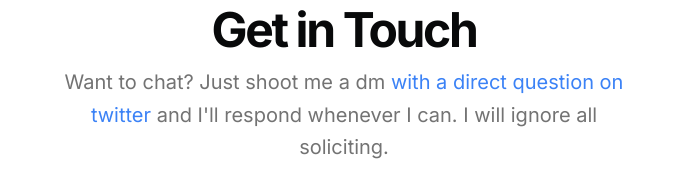
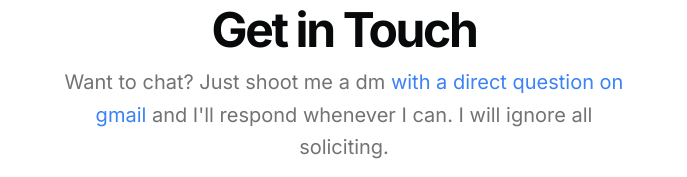
Before and after one commit to khalilbouhlel1/My-portfolio, a Next.js app: page / in a window 1280 px wide. Shown: the part 1832-2009 px from the top of the page, without its empty margins (296-983 px from the left). Built offline with nearby package versions, Linux system fonts and the light colour scheme.

Commit message:
Your commit message

```diff
--- a/src/app/page.tsx
+++ b/src/app/page.tsx
@@ -171,10 +171,10 @@ export default function Page() {
               <p className="mx-auto max-w-[600px] text-muted-foreground md:text-xl/relaxed lg:text-base/relaxed xl:text-xl/relaxed">
                 Want to chat? Just shoot me a dm{" "}
                 <Link
-                  href={DATA.contact.social.X.url}
+                  href={DATA.contact.social.email.url}
                   className="text-blue-500 hover:underline"
                 >
-                  with a direct question on twitter
+                  with a direct question on gmail
                 </Link>{" "}
                 and I&apos;ll respond whenever I can. I will ignore all
                 soliciting.
--- a/src/components/magicui/blur-fade.tsx
+++ b/src/components/magicui/blur-fade.tsx
@@ -6,17 +6,15 @@ import { useRef } from "react";
 interface BlurFadeProps {
   children: React.ReactNode;
   className?: string;
-  variant?: {
-    hidden: { y: number };
-    visible: { y: number };
-  };
+  variant?: Variants;
   duration?: number;
   delay?: number;
   yOffset?: number;
   inView?: boolean;
-  inViewMargin?: string;
+  inViewMargin?: undefined;
   blur?: string;
 }
+
 const BlurFade = ({
   children,
   className,
@@ -25,17 +23,19 @@ const BlurFade = ({
   delay = 0,
   yOffset = 6,
   inView = false,
-  inViewMargin = "-50px",
   blur = "6px",
 }: BlurFadeProps) => {
-  const ref = useRef(null);
-  const inViewResult = useInView(ref, { once: true, margin: inViewMargin });
+  const ref = useRef<HTMLDivElement>(null);
+  const inViewResult = useInView(ref, { once: true });
   const isInView = !inView || inViewResult;
+
   const defaultVariants: Variants = {
     hidden: { y: yOffset, opacity: 0, filter: `blur(${blur})` },
     visible: { y: -yOffset, opacity: 1, filter: `blur(0px)` },
   };
-  const combinedVariants = variant || defaultVariants;
+
+  const combinedVariants = variant ?? defaultVariants;
+
   return (
     <AnimatePresence>
       <motion.div
--- a/src/data/resume.tsx
+++ b/src/data/resume.tsx
@@ -52,7 +52,7 @@ export const DATA = {
       },
       email: {
         name: "Send Email",
-        url: "mailto:bouhlelkhalil21@gmail.com",
+        url: "bouhlelkhalil21@gmail.com",
         icon: Icons.email,
 
         navbar: true,
```
